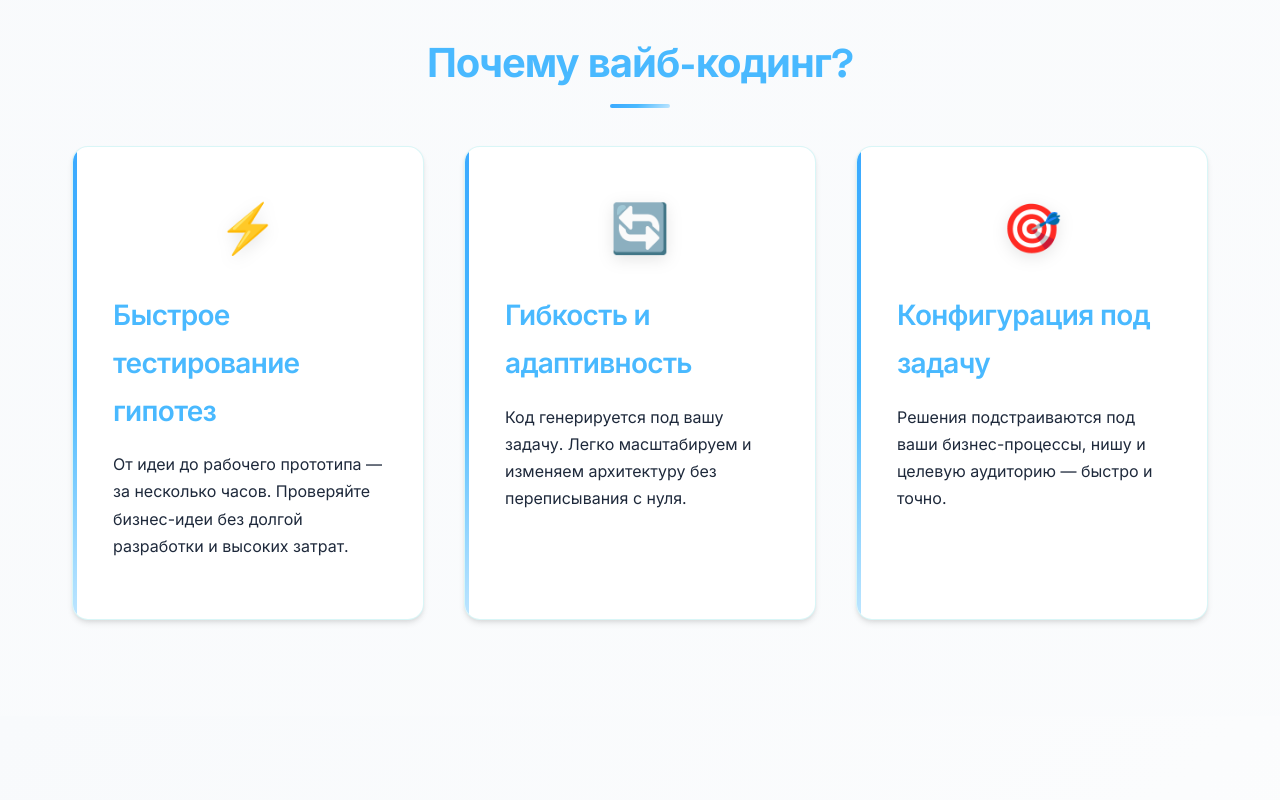
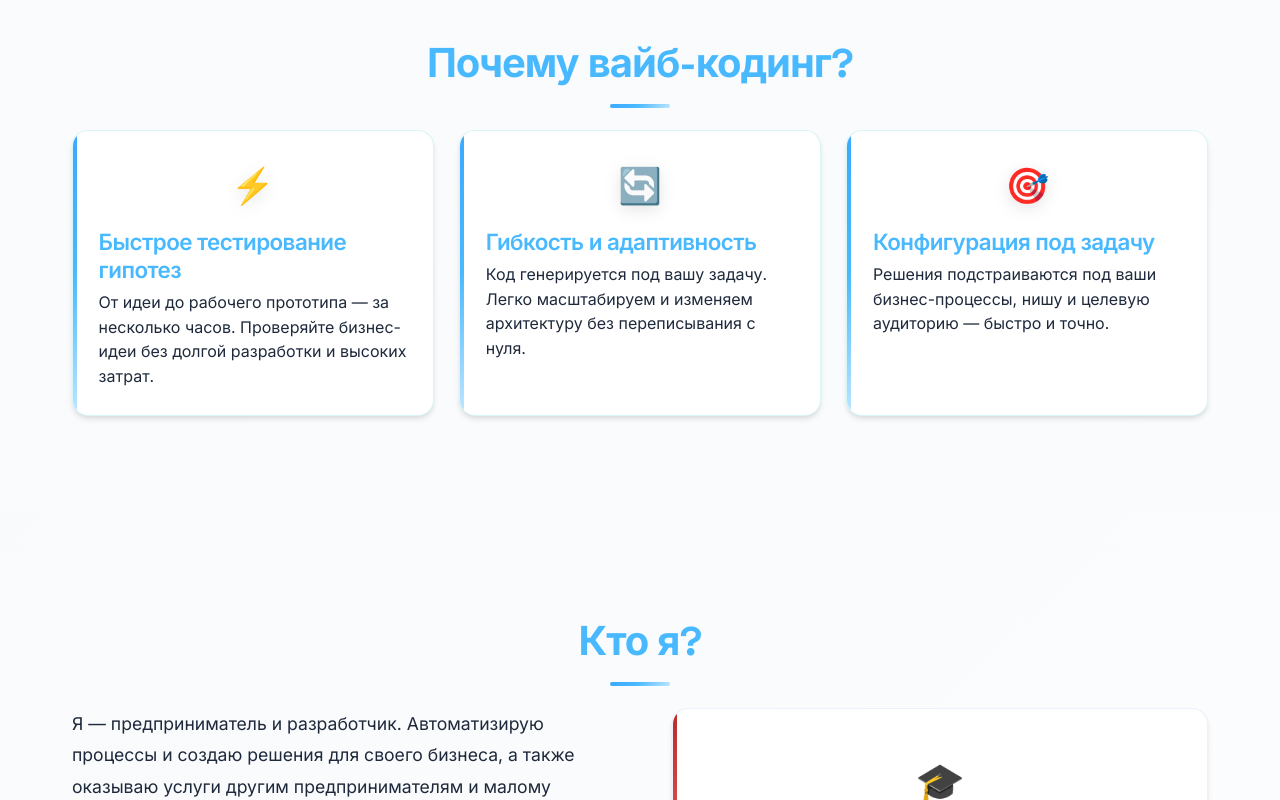
Before and after one commit to galina-gcas/portfolio, a React (Vite) app: page / in a window 1280 px wide. Shown: the part 980-1780 px from the top of the page. Built offline with nearby package versions, Linux system fonts and the light colour scheme.

Commit message:
changed why vibe block

```diff
--- a/src/index.css
+++ b/src/index.css
@@ -230,7 +230,7 @@ nav button:hover {
 }
 
 .feature-card {
-  padding: 2.5rem;
+  padding: 1.6rem;
   background: var(--pure-white);
   box-shadow: var(--shadow-soft);
   border: 1px solid rgba(0, 194, 199, 0.15);
@@ -250,14 +250,14 @@ nav button:hover {
 }
 
 .feature-card:hover {
-  transform: translateY(-8px);
+  transform: translateY(-4px);
   box-shadow: var(--shadow-large);
   border-color: var(--electric-blue);
 }
 
 .feature-icon {
-  font-size: 3rem;
-  margin-bottom: 1.5rem;
+  font-size: 2.2rem;
+  margin-bottom: 0.8rem;
   display: block;
   text-align: center;
   filter: drop-shadow(0 4px 8px rgba(0, 0, 0, 0.1));
@@ -277,9 +277,21 @@ nav button:hover {
   transform: scaleX(1);
 }
 
+/* Компактные заголовки/тексты в Why Vibe Coding */
+.feature-card h3 {
+  line-height: 1.25;
+  margin-bottom: 0.3rem;
+  font-size: 1.4rem; /* match hero subtitle */
+}
+
+.feature-card p {
+  line-height: 1.55;
+  margin: 0;
+}
+
 .section-title {
   text-align: center;
-  margin-bottom: 3rem;
+  margin-bottom: 2rem;
   position: relative;
 }
 
@@ -478,9 +490,9 @@ nav button:hover {
 /* Grid layouts */
 .features {
   display: grid;
-  grid-template-columns: repeat(auto-fit, minmax(350px, 1fr));
-  gap: 2.5rem;
-  margin-top: 3rem;
+  grid-template-columns: repeat(auto-fit, minmax(320px, 1fr));
+  gap: 1.6rem;
+  margin-top: 2rem;
 }
 
 .about, .contacts {
@@ -762,6 +774,11 @@ nav button:hover {
 
   .skills-grid {
     gap: 0.8rem;
+  }
+
+  /* Why Vibe Coding: ещё компактнее заголовки на мобилках */
+  .feature-card h3 {
+    font-size: 1.2rem; /* match hero subtitle on mobile */
   }
 
   .footer-content {
```
